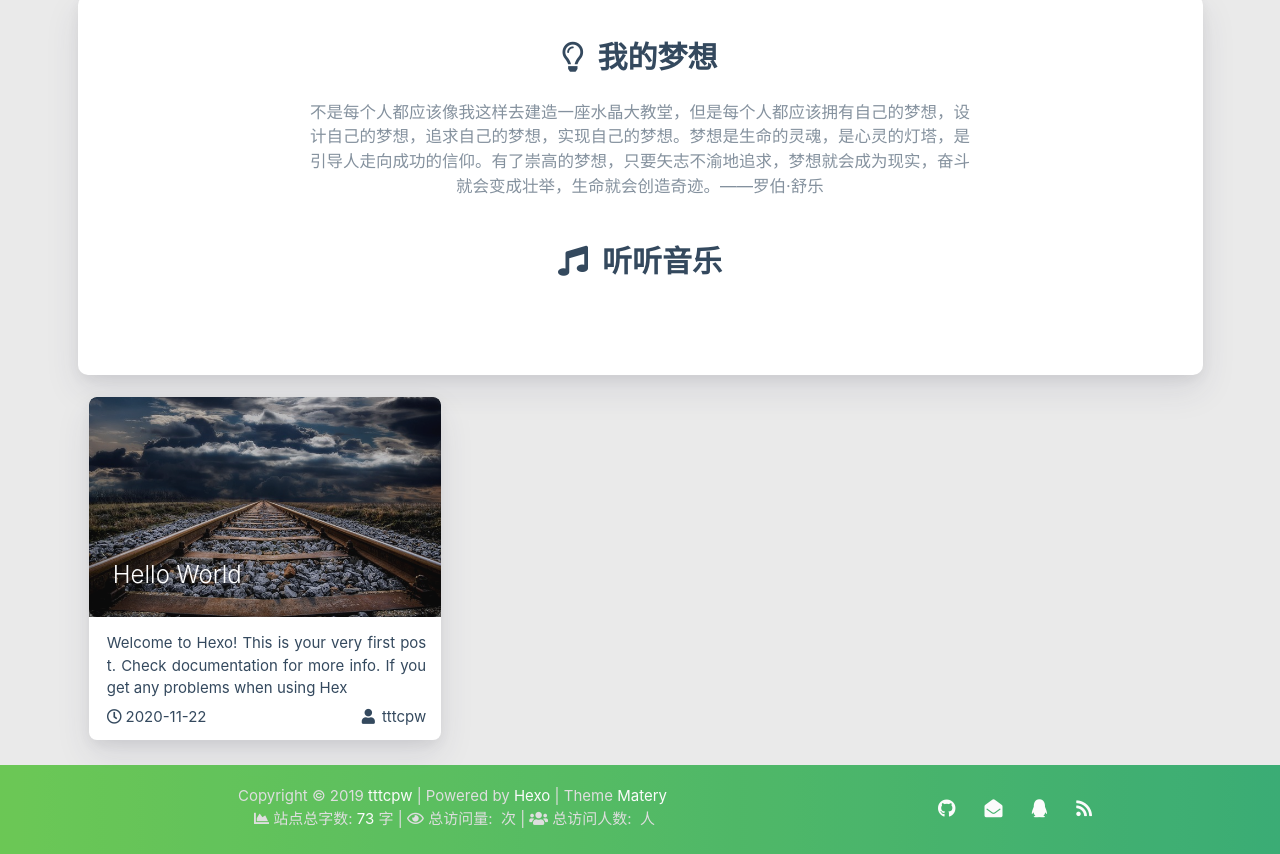
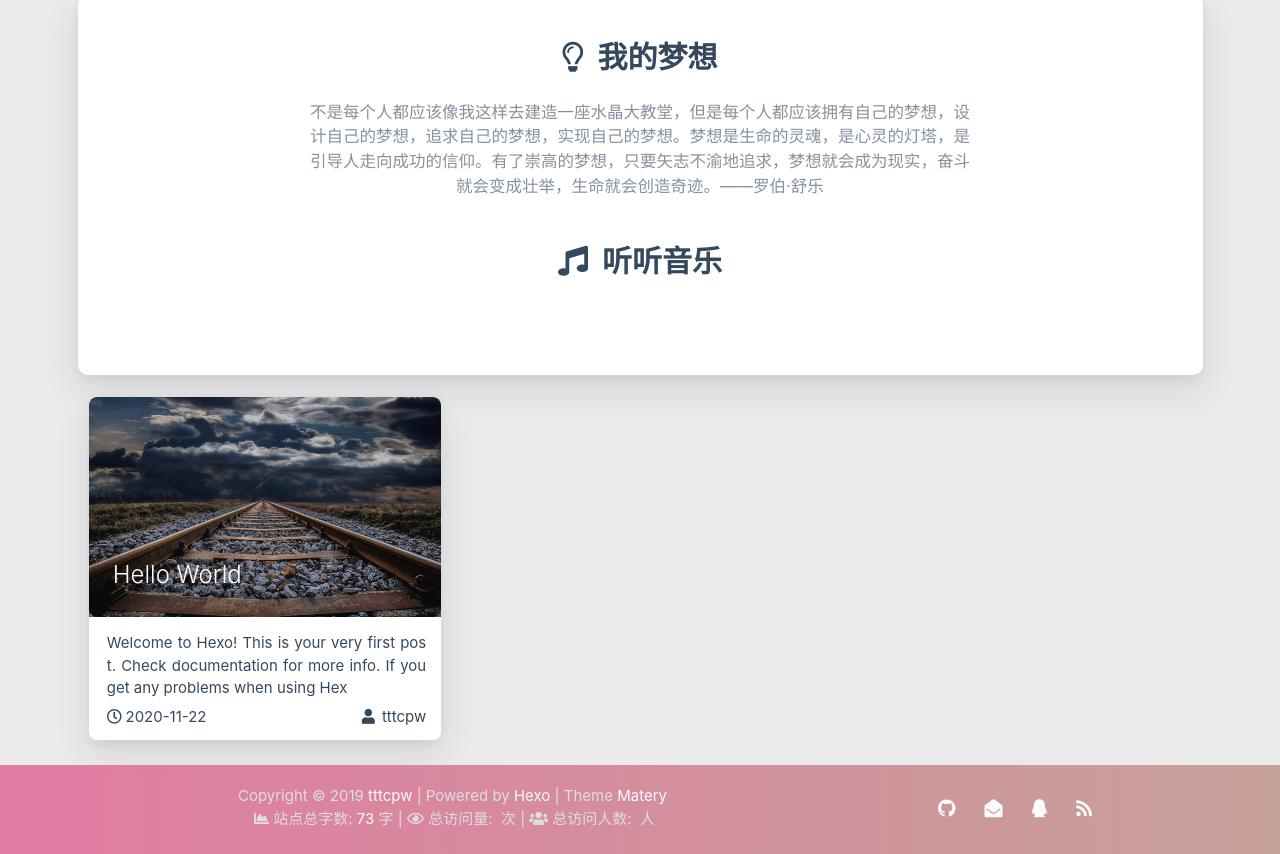
Before and after one commit to tttcpw/tttcpw.github.io, a plain HTML site: page index.html in a window 1280 px wide. Shown: the part 823-1677 px from the top of the page. Drawn offline with nearby package versions, Linux system fonts and the light colour scheme; some packages are replaced by stand-ins of ours; no server answers; a script that the page names is missing.

Commit message:
Site updated: 2020-11-24 19:00:37

```diff
--- a/css/matery.css
+++ b/css/matery.css
@@ -268,7 +268,7 @@ mark {
 }
 
 .bg-color {
-    background-image: linear-gradient(to right, #4cbf30 0%, #0f9d58 100%);
+    background-image: linear-gradient(to right, #b535e741 0%, #81b89c73 100%);
     opacity: 0.8;
 }
 
```
